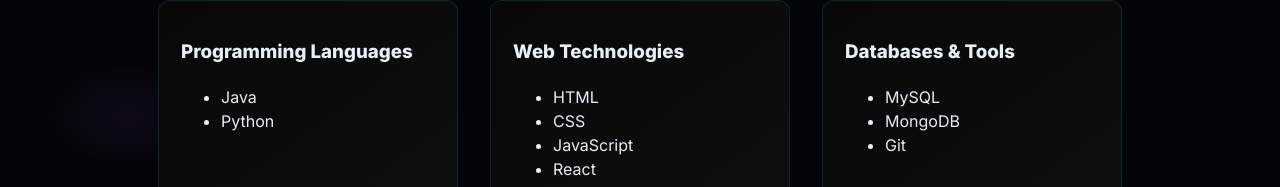
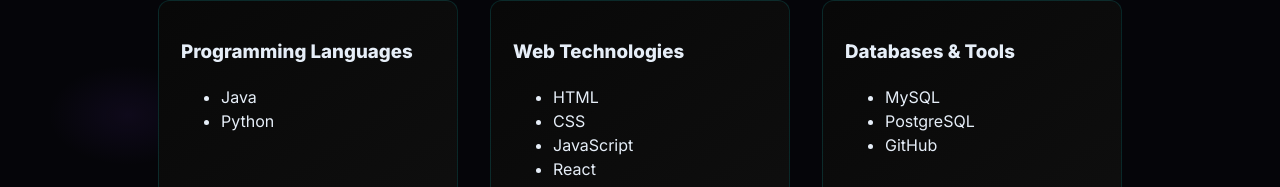
Before and after one commit to debasish2250/Portfolio, a React (Vite) app: page /skills in a window 1280 px wide. Shown: the part 765-952 px from the top of the page. Built offline with nearby package versions, Linux system fonts and the light colour scheme; the HTML template or start-up script is replaced by a standard one.

Commit message:
Portfolio

```diff
--- a/src/pages/Skills.jsx
+++ b/src/pages/Skills.jsx
@@ -52,7 +52,7 @@
       title: "Web Technologies",
       items: ["HTML", "CSS", "JavaScript", "React", "NEXT.js"],
     },
-    { title: "Databases & Tools", items: ["MySQL", "MongoDB", "Git"] },
+    { title: "Databases & Tools", items: ["MySQL", "PostgreSQL", "GitHub"] },
   ],
 ];
 
```
